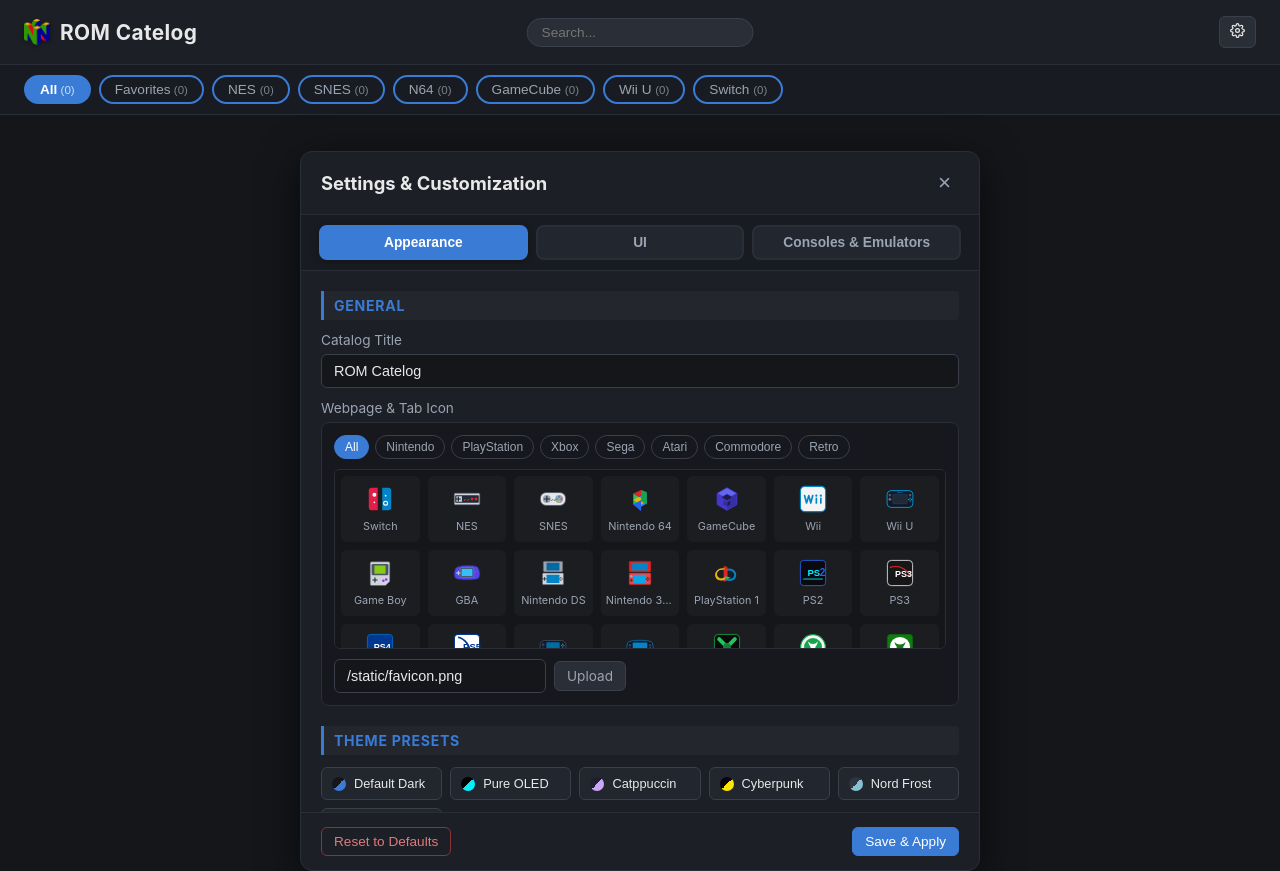
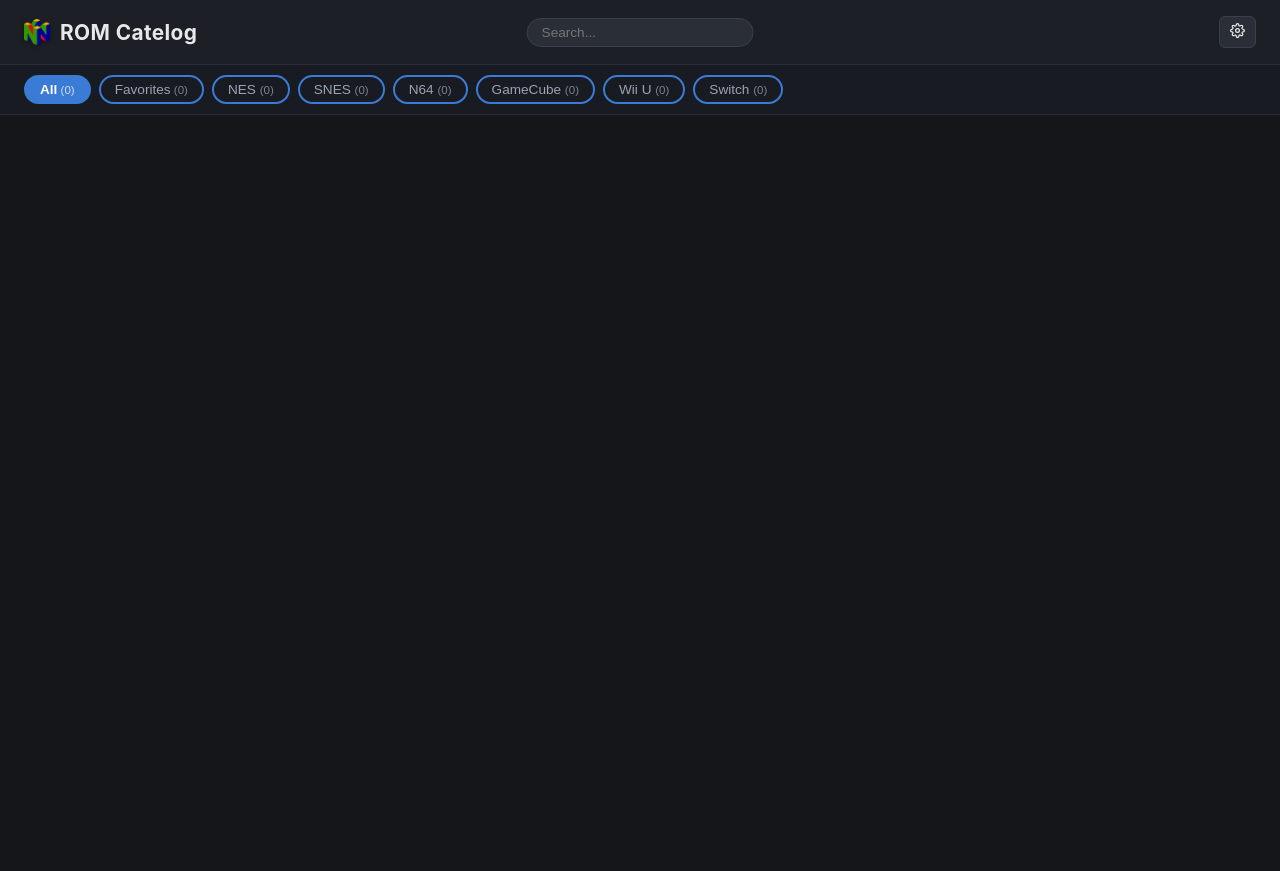
Before and after one commit to PlasmaDrifter/Emulator-Web-Catelog, a Flask app: page / in a window 1280 px wide. After the commit the page ends 115 px from the top, so only its background shows below. Run offline with Flask 3, Linux system fonts and the light colour scheme; some libraries are stand-ins or nearby versions.

Commit message:
Fix settings dialog CSS to strictly hide when not open with dialog:not([open])

```diff
--- a/static/css/style.css
+++ b/static/css/style.css
@@ -319,12 +319,17 @@
   height: min(90vh, 980px);
   max-height: 94vh;
   min-height: 560px;
-  display: flex;
-  flex-direction: column;
   box-shadow: 0 10px 40px rgba(0, 0, 0, 0.6);
   outline: none;
   z-index: 100;
   box-sizing: border-box;
+}
+.settings-dialog:not([open]) {
+  display: none !important;
+}
+.settings-dialog[open] {
+  display: flex;
+  flex-direction: column;
 }
 .settings-dialog::backdrop {
   background: rgba(0, 0, 0, 0.7);
--- a/templates/index.html
+++ b/templates/index.html
@@ -4,7 +4,7 @@
 <meta charset="UTF-8">
 <title id="pageTitle">{{ settings.title }}</title>
 <link rel="icon" id="faviconLink" href="{{ settings.icon or '/static/favicon.png' }}">
-<link rel="stylesheet" href="/static/css/style.css?v=2.7">
+<link rel="stylesheet" href="/static/css/style.css?v=2.8">
 <style id="themeStyle">
   :root {
     --bg-body: {{ settings.theme.bg_body }};
```
